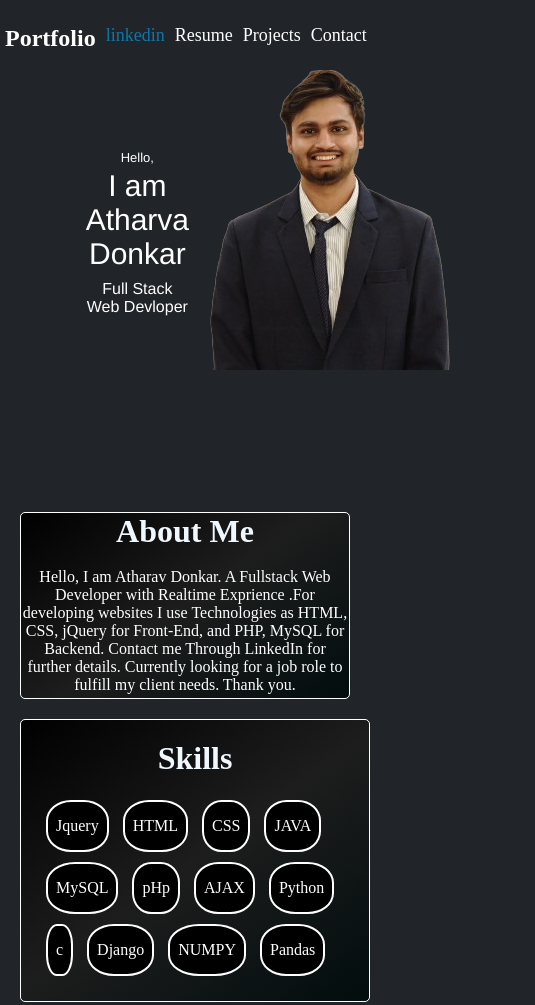
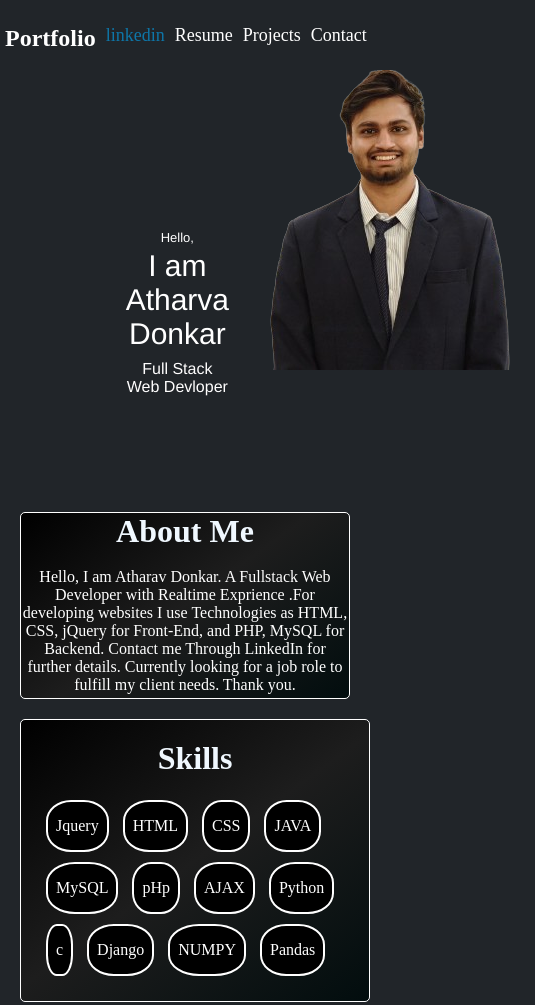
Before and after one commit to Atharva7989/MyPortfolio, a plain HTML site: page index.html in a window 390 px wide. Shown: the top 1005 px of the page, 535 px wide, since content can reach past the window. Drawn offline with Linux system fonts and the light colour scheme; files whose address does not match are found by name.

Commit message:
Update portfolio.css

```diff
--- a/portfolio.css
+++ b/portfolio.css
@@ -385,13 +385,12 @@ footer{
         font-size: 13px;
     }
     .smallDetail p{
-         font-family:'Franklin Gothic Medium', 'Arial Narrow', Arial, sans-serif;
+        font-family:'Franklin Gothic Medium', 'Arial Narrow', Arial, sans-serif;
         font-size: 30px;
         color: white;
-        padding-left: 90px;
+        padding-left: 100px;
         position: relative;
-        right: 130px;
-        bottom: 80px;
+        right: 100px;
 
     }
     .nav{
@@ -402,7 +401,7 @@ footer{
         height: 100px;
         margin-top: 20px;
         position: relative;
-        right: 220px;
+        right: 170px;
 
     }
 
```
